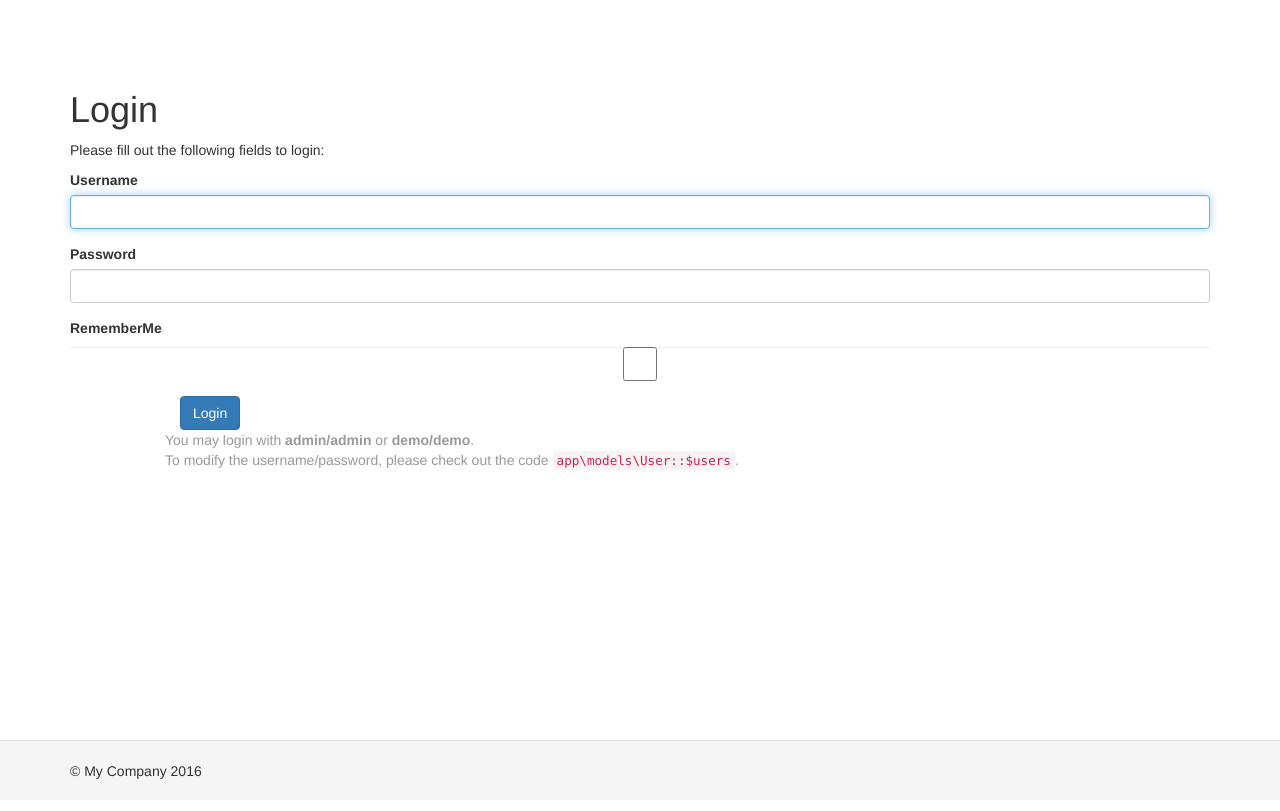
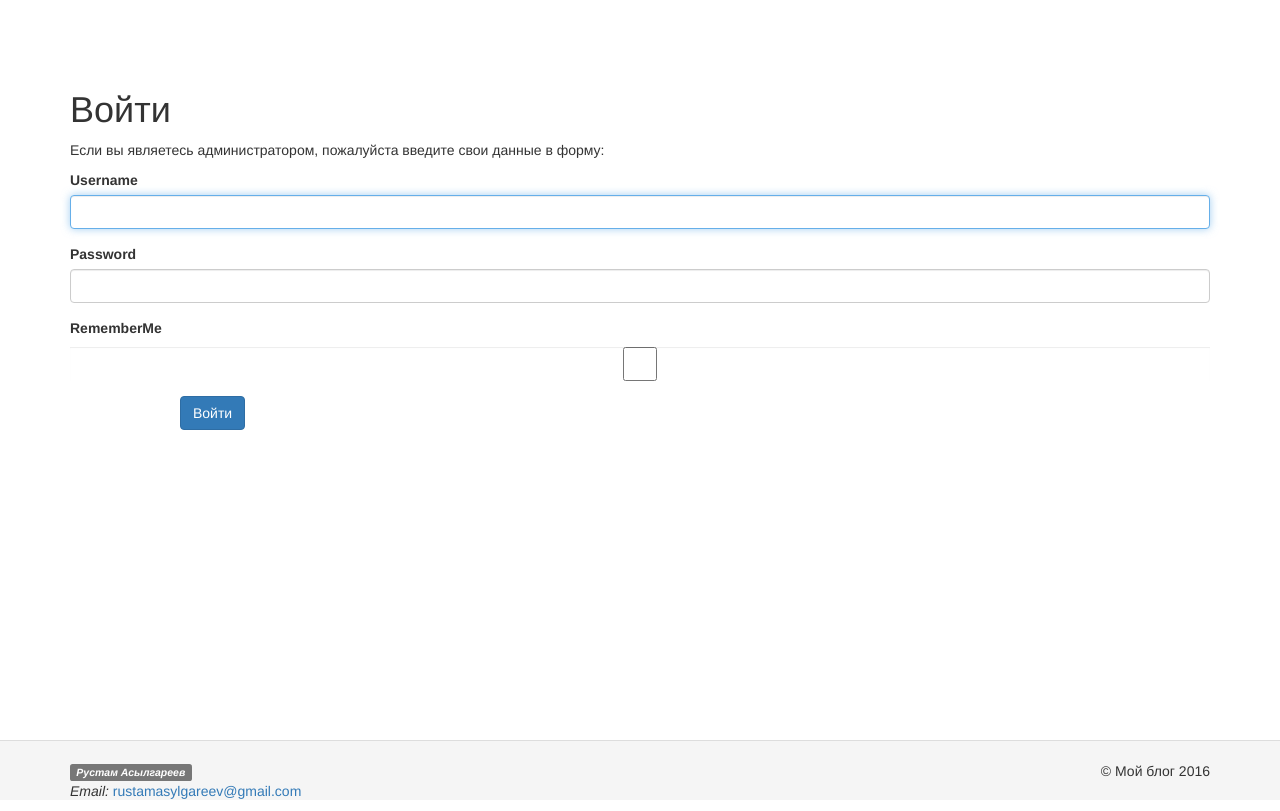
Before and after one commit to monroesummer/myblog.loc, a Yii app: template views/site/login.php in a window 1280 px wide. Before the commit the page ends 779 px from the top, so only its background shows below. Run offline with PHP 8.4 and a stand-in for Yii, Linux system fonts and the light colour scheme; the template is opened without the code that fills it, so the values that code supplies are empty; form fields are guessed from the names that the template uses; some libraries are stand-ins or nearby versions.

Commit message:
Some visual changes

```diff
--- a/controllers/SiteController.php
+++ b/controllers/SiteController.php
@@ -11,6 +11,7 @@ use app\models\ContactForm;
 
 class SiteController extends Controller
 {
+
     /**
      * @inheritdoc
      */
--- a/views/layouts/main.php
+++ b/views/layouts/main.php
@@ -26,43 +26,53 @@ AppAsset::register($this);
 
 <div class="wrap">
     <?php
+
+    //Navbar begin here----------------------------------------------------------------------------------------
     NavBar::begin([
-        'brandLabel' => 'My Company',
+        'brandLabel' => '<span class="glyphicon glyphicon-leaf"></span> Мой блог',
         'brandUrl' => Yii::$app->homeUrl,
         'options' => [
-            'class' => 'navbar-inverse navbar-fixed-top',
+            'class' => 'navbar navbar-default navbar-fixed-top',
         ],
     ]);
     echo Nav::widget([
+        'encodeLabels' => false,
         'options' => ['class' => 'navbar-nav navbar-right'],
         'items' => [
-            ['label' => 'Home', 'url' => ['/site/index']],
-            ['label' => 'About', 'url' => ['/site/about']],
-            ['label' => 'Contact', 'url' => ['/site/contact']],
 
+            [
+                'label' => '<span class="glyphicon glyphicon-home"></span> Главная',
+                'url' => ['/site/index']
+            ],
+            ['label' => '<span class ="glyphicon glyphicon-info-sign"></span> О блоге', 'url' => ['/site/about']],
+//            ['label' => 'Связаться со мной', 'url' => ['/site/contact']],
             Yii::$app->user->isGuest ? (
                 [
-                    'label' => 'Login',
+                    'label' => '<span class="glyphicon glyphicon-sunglasses"></span> Панель администратора',
                     'url' => ['/site/login']]
             ) : (
-
 //            ['label' => Yii::$app->user->identity->username, 'items' => [
-            ['label' => 'Панель Администратора', 'items' => [
-                ['label' => 'Категории', 'url' => ['/admin/category']],
-                ['label' => 'Статьи', 'url' => ['/admin/post']],
-                ['label' => 'Комментарии', 'url' => ['/admin/comment']],
+            ['label' => '<span class="glyphicon glyphicon-sunglasses"></span> Панель Администратора', 'items' => [
+                ['label' => '<span class="glyphicon glyphicon-star-empty"></span> Категории', 'url' => ['/admin/category']],
+                ['label' => '<span class="glyphicon glyphicon-pencil"></span> Статьи', 'url' => ['/admin/post']],
+                ['label' => '<span class="glyphicon glyphicon-send"></span> Комментарии', 'url' => ['/admin/comment']],
                 [
-                    'label' => 'Выйти',
+                    'label' => '<span class="glyphicon glyphicon-remove-circle"></span> Выйти',
                     'url' => ['/site/logout'],
                     'linkOptions' => ['data-method' => 'post']]
-            ]
-            ]
-
+            ]]
             )
         ],
     ]);
     NavBar::end();
+    //Navbar end here----------------------------------------------------------------------------------------
     ?>
+
+
+
+
+
+
 
     <div class="container">
         <?= Breadcrumbs::widget([
@@ -72,11 +82,18 @@ AppAsset::register($this);
     </div>
 </div>
 
+
+
 <footer class="footer">
     <div class="container">
-        <p class="pull-left">&copy; My Company <?= date('Y') ?></p>
 
-        <p class="pull-right"><?= Yii::powered() ?></p>
+        <p class="pull-left">
+            <em><strong><span class="label label-default">Рустам Асылгареев</span></strong></em><br>
+            <em>Email: </em><a href="mailto:#">rustamasylgareev@gmail.com</a>
+        </p>
+        <p class="pull-right">
+            &copy; Мой блог <?= date('Y') ?>
+        </p>
     </div>
 </footer>
 
--- a/views/site/login.php
+++ b/views/site/login.php
@@ -7,13 +7,13 @@
 use yii\helpers\Html;
 use yii\bootstrap\ActiveForm;
 
-$this->title = 'Login';
+$this->title = 'Войти';
 $this->params['breadcrumbs'][] = $this->title;
 ?>
 <div class="site-login">
     <h1><?= Html::encode($this->title) ?></h1>
 
-    <p>Please fill out the following fields to login:</p>
+    <p>Если вы являетесь администратором, пожалуйста введите свои данные в форму:</p>
 
     <?php $form = ActiveForm::begin([
         'id' => 'login-form',
@@ -34,14 +34,10 @@ $this->params['breadcrumbs'][] = $this->title;
 
         <div class="form-group">
             <div class="col-lg-offset-1 col-lg-11">
-                <?= Html::submitButton('Login', ['class' => 'btn btn-primary', 'name' => 'login-button']) ?>
+                <?= Html::submitButton('Войти', ['class' => 'btn btn-primary', 'name' => 'login-button']) ?>
             </div>
         </div>
 
     <?php ActiveForm::end(); ?>
 
-    <div class="col-lg-offset-1" style="color:#999;">
-        You may login with <strong>admin/admin</strong> or <strong>demo/demo</strong>.<br>
-        To modify the username/password, please check out the code <code>app\models\User::$users</code>.
-    </div>
 </div>
```
Also changed, not shown: models/LoginForm.php (+9 -0 lines), views/site/about.php (+4 -4 lines), views/site/index.php (+3 -47 lines).
